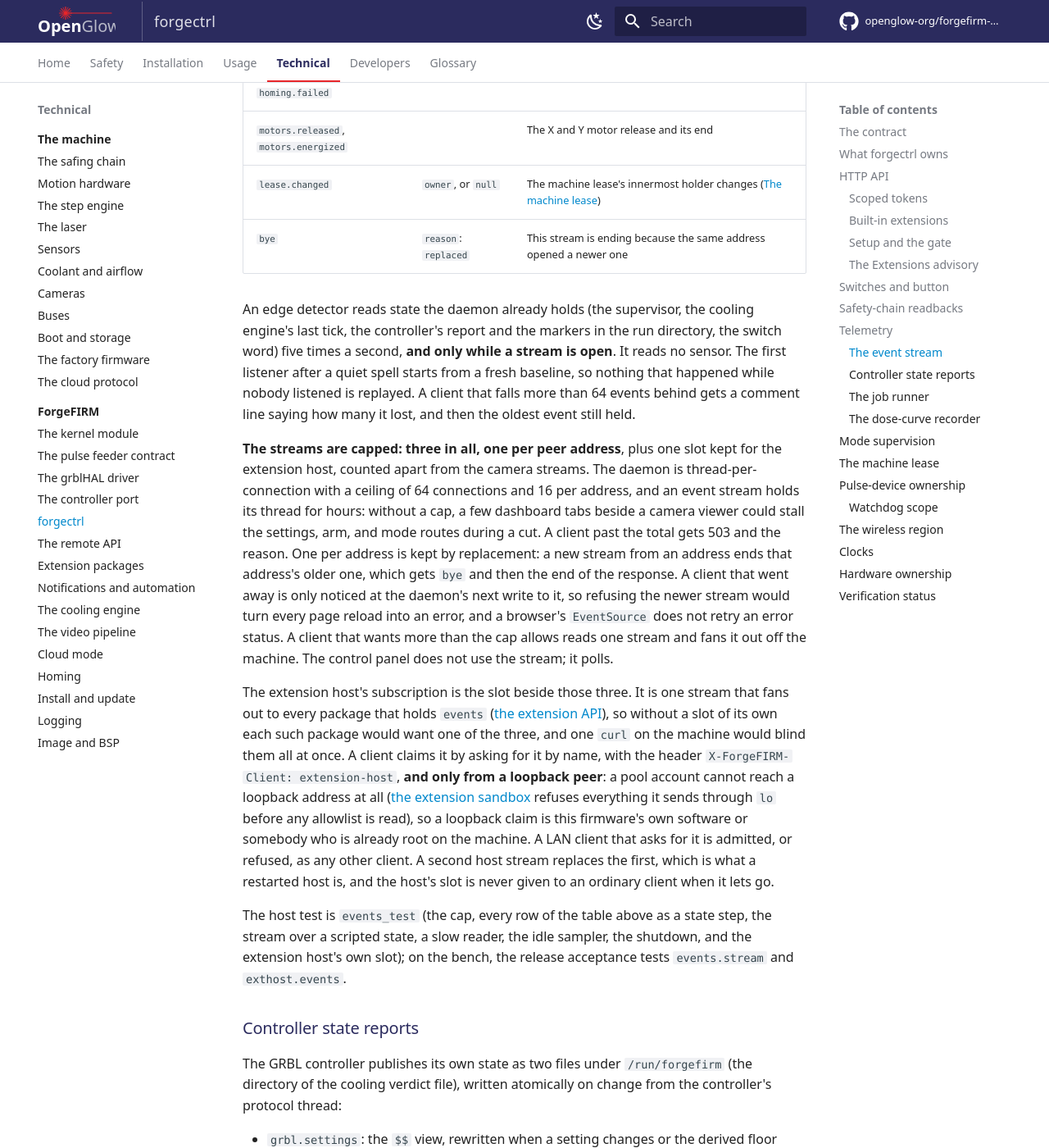
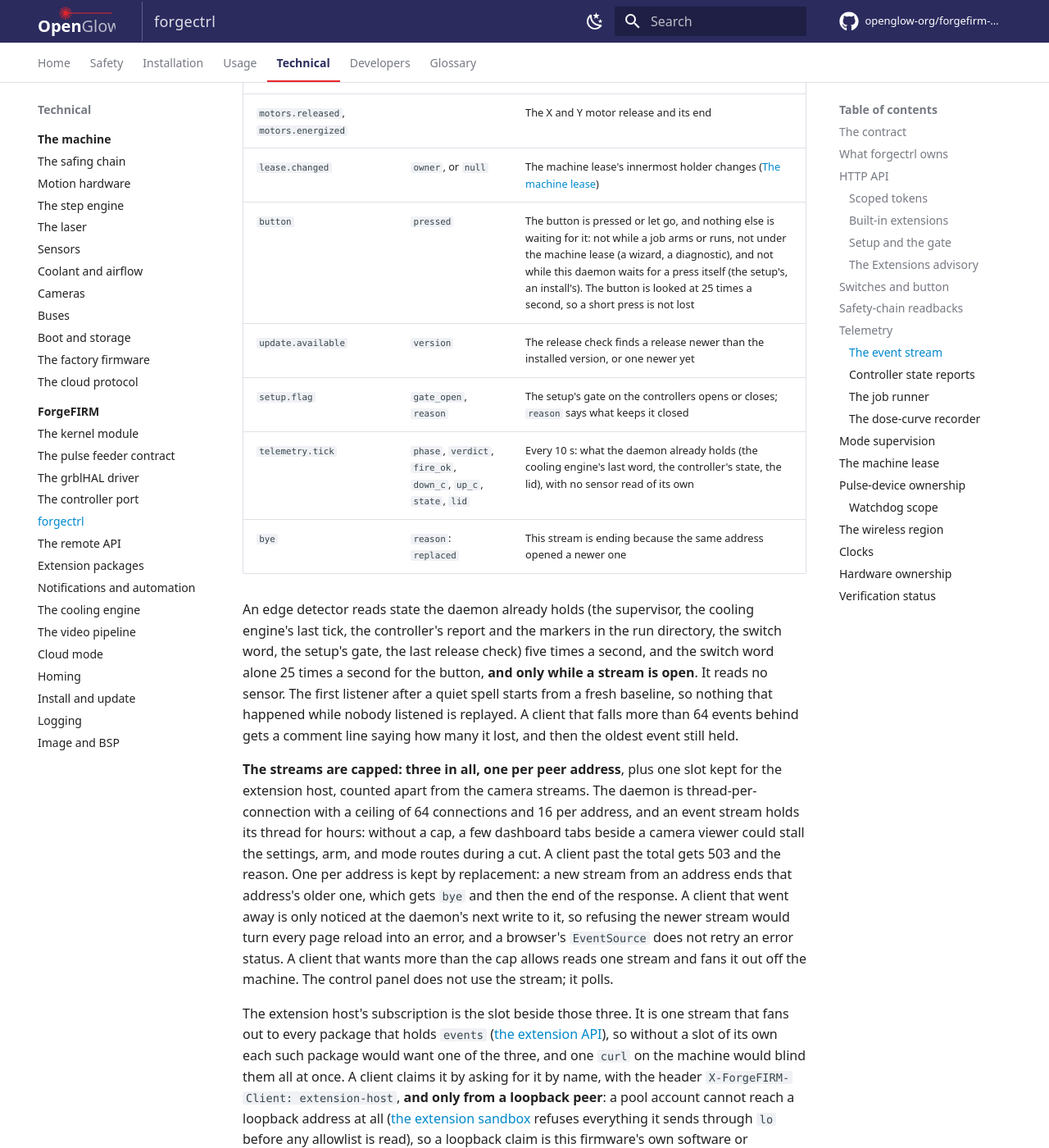
Before and after one commit to openglow-org/forgefirm-docs, an MkDocs documentation site: the page built from docs/technical/forgefirm/forgectrl.md, in a window 1280 px wide and 1400 px high, scrolled down 16248 px. Shown: the whole window at 82% size. Built offline with MkDocs 1.6.1 and Material for MkDocs 9.7.7, drawn with Linux system fonts in a browser that asks for light colours; comment, search, counter and statistics services are not loaded.

Commit message:
The events: button, update.available, setup.flag, telemetry.tick, and the host's own
technical/forgefirm/forgectrl.md's event table gets the four new events,
each with its data and when it comes, and the sampler's text says what it
now reads (the setup's gate, the last release check) and that it reads
the switch word alone 25 times a second for the button.
technical/forgefirm/extensions.md gets a table of the host's own events
(ext.will_freeze, ext.thawed, ext.shutdown with its reason and the
second before the services stop), and the supervisor's table a row for
it.

Both pages are checked against forgectrl a9c45fc and forgeext dbb00e5.
The style and interface checks pass.

```diff
--- a/docs/technical/forgefirm/forgectrl.md
+++ b/docs/technical/forgefirm/forgectrl.md
@@ -514,12 +514,17 @@ every 5 s.
 | `homing.started`, `homing.completed`, `homing.failed` | `source`, `axes` on completed | A homing session starts and ends. A manual home has no session, so it is a `homing.completed` alone |
 | `motors.released`, `motors.energized` | | The X and Y motor release and its end |
 | `lease.changed` | `owner`, or `null` | The machine lease's innermost holder changes ([The machine lease](#the-machine-lease)) |
+| `button` | `pressed` | The button is pressed or let go, and nothing else is waiting for it: not while a job arms or runs, not under the machine lease (a wizard, a diagnostic), and not while this daemon waits for a press itself (the setup's, an install's). The button is looked at 25 times a second, so a short press is not lost |
+| `update.available` | `version` | The release check finds a release newer than the installed version, or one newer yet |
+| `setup.flag` | `gate_open`, `reason` | The setup's gate on the controllers opens or closes; `reason` says what keeps it closed |
+| `telemetry.tick` | `phase`, `verdict`, `fire_ok`, `down_c`, `up_c`, `state`, `lid` | Every 10 s: what the daemon already holds (the cooling engine's last word, the controller's state, the lid), with no sensor read of its own |
 | `bye` | `reason`: `replaced` | This stream is ending because the same address opened a newer one |
 
 An edge detector reads state the daemon already holds (the supervisor, the
 cooling engine's last tick, the controller's report and the markers in the
-run directory, the switch word) five times a second, **and only while a
-stream is open**. It reads no sensor. The first listener after a quiet
+run directory, the switch word, the setup's gate, the last release check)
+five times a second, and the switch word alone 25 times a second for the
+button, **and only while a stream is open**. It reads no sensor. The first listener after a quiet
 spell starts from a fresh baseline, so nothing that happened while nobody
 listened is replayed. A client that falls more than 64 events behind gets a
 comment line saying how many it lost, and then the oldest event still held.
```
Also changed, not shown: docs/technical/forgefirm/extensions.md (+9 -0 lines).
